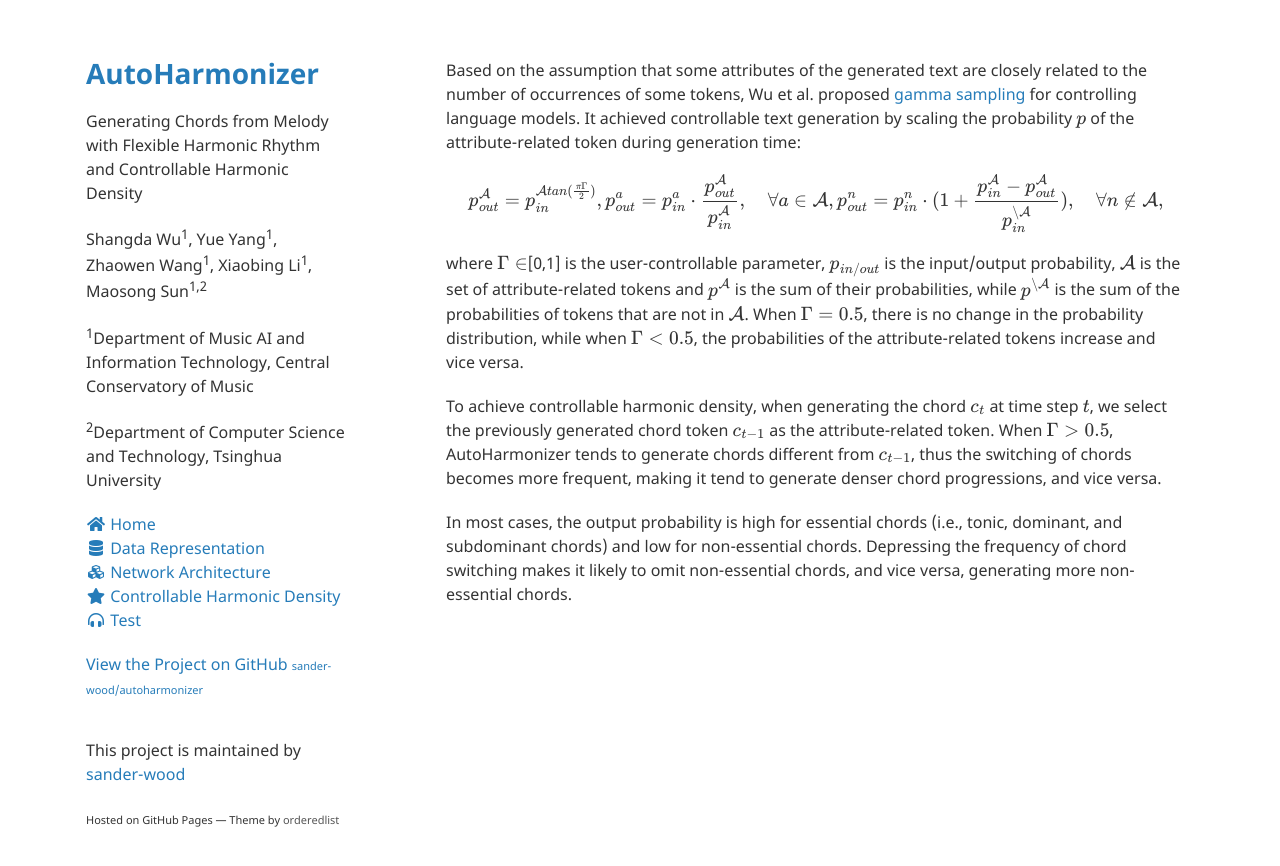
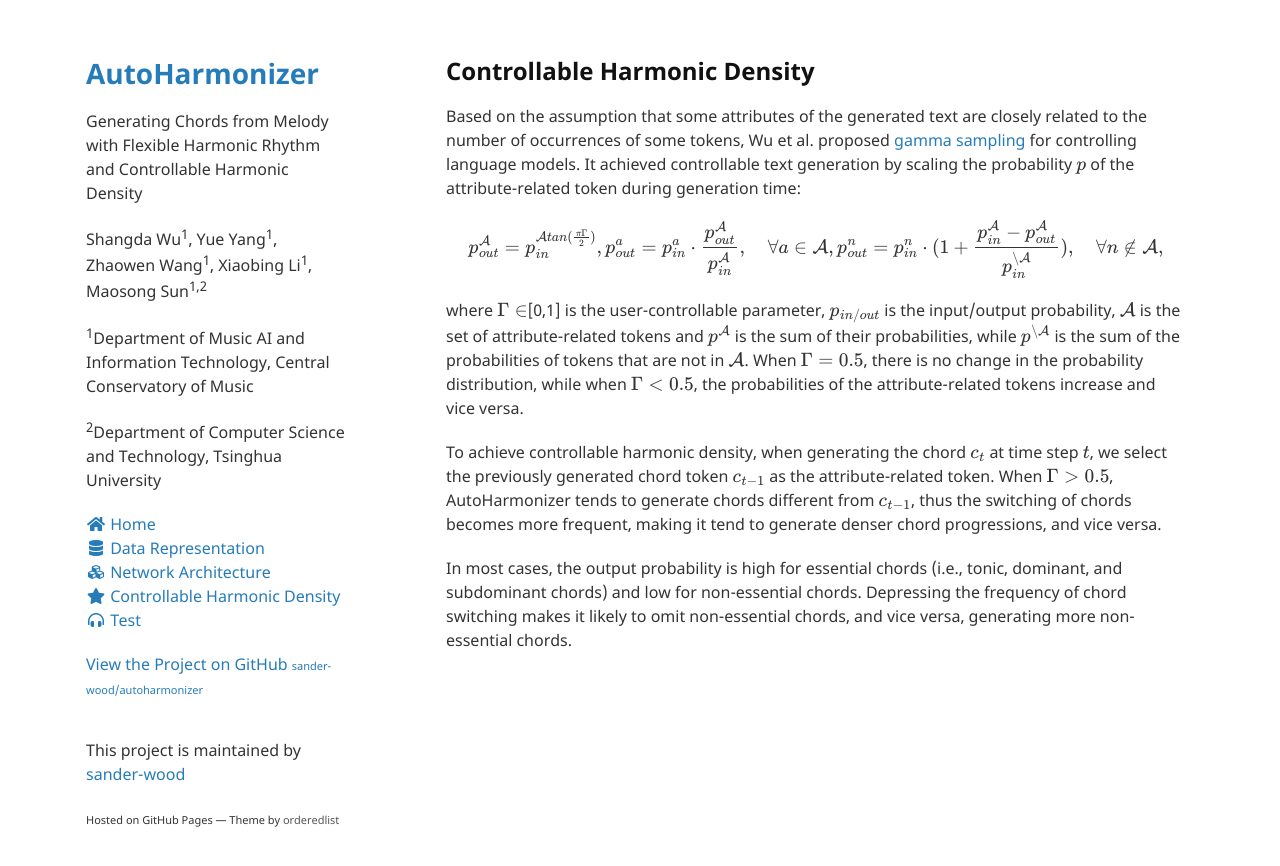
Before and after one commit to sander-wood/autoharmonizer, a Jekyll site: the page built from harmonic_density.md, in a window 1280 px wide. Shown: the top 866 px of the page. Built offline with Jekyll 4.4.1, drawn with Linux system fonts in a browser that asks for light colours; nearby versions of some CDN libraries; formulas are drawn with MathJax 3.

Commit message:
Update and rename controllable_harmonic_density.md to harmonic_density.md

```diff
--- a/controllable_harmonic_density.md
+++ b/harmonic_density.md
@@ -13,6 +13,8 @@
     });
 </script>
 
+## Controllable Harmonic Density
+
 Based on the assumption that some attributes of the generated text are closely related to the number of occurrences of some tokens, Wu et al. proposed [gamma sampling](https://arxiv.org/pdf/2205.06036.pdf) for controlling language models. It achieved controllable text generation by scaling the probability $p$ of the attribute-related token during generation time:
 
 $$p^{\mathcal{A}}_{out}=p_{in}^{\mathcal{A}tan(\frac{\pi \Gamma}{2})}, \\ p^{a}_{out}=p^{a}_{in}\cdot \frac{p^{\mathcal{A}}_{out}}{p^{\mathcal{A}}_{in}},\quad \forall a\in \mathcal{A}, \\ p^{n}_{out}=p^{n}_{in} \cdot (1 + \frac{p^{\mathcal{A}}_{in}-p^{\mathcal{A}}_{out}}{p^{\backslash \mathcal{A}}_{in}}),\quad \forall n\notin \mathcal{A},$$
```
